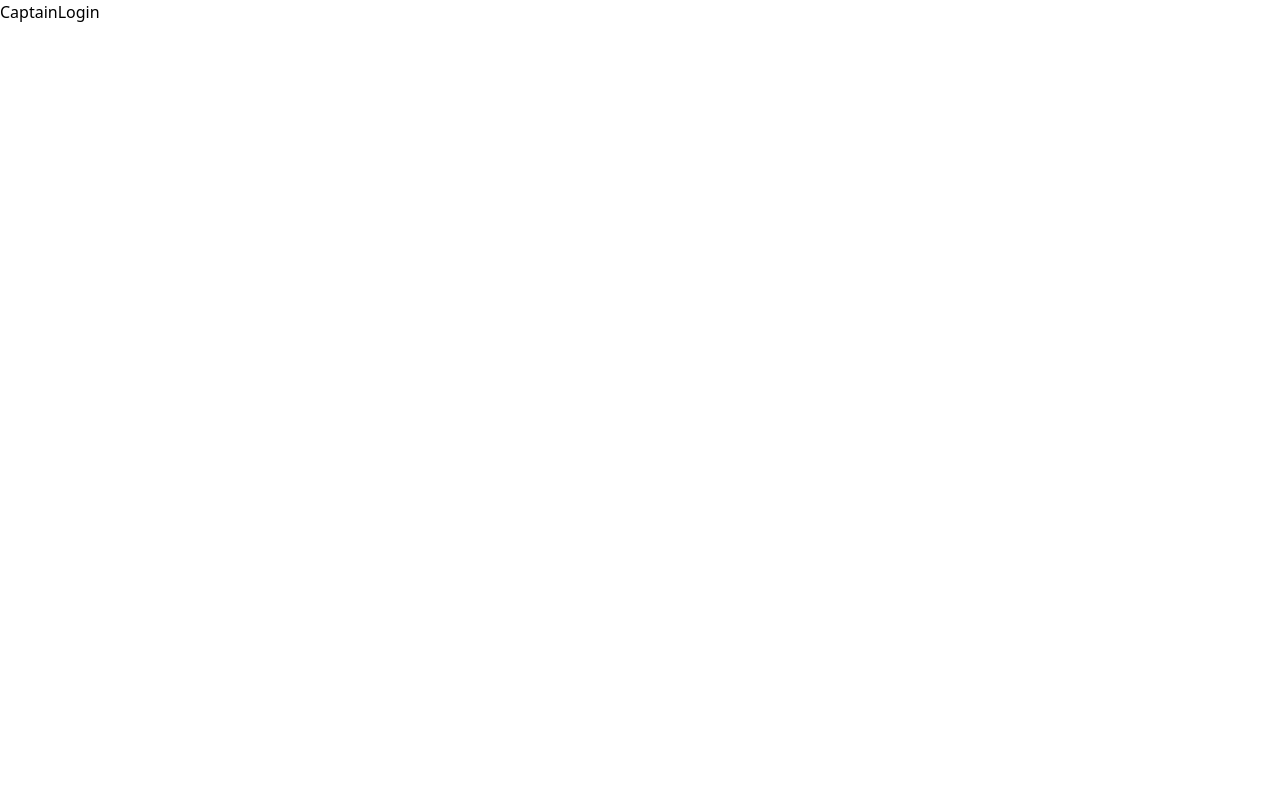
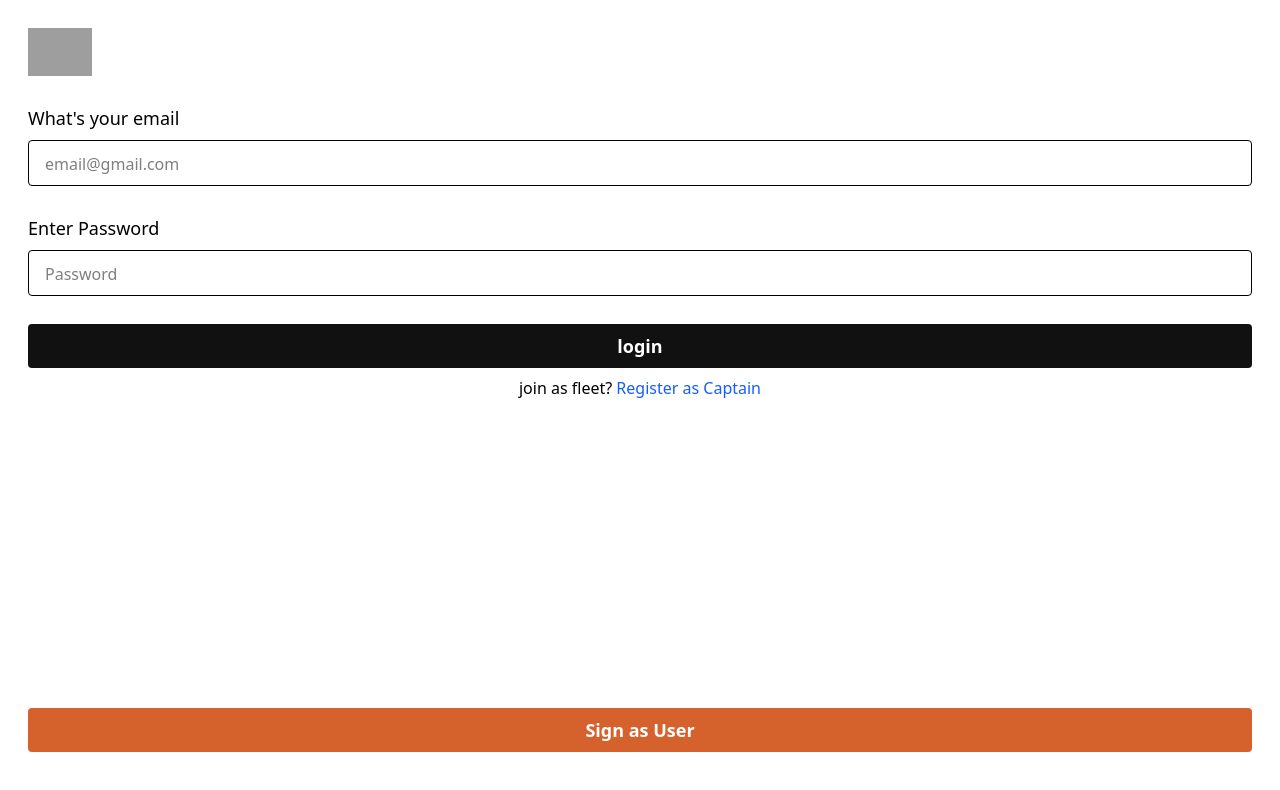
Before and after one commit to Vikash3456/Ride-Booking-App, a React (Vite) app in the folder frontend/: page /captain-login in a window 1280 px wide. Shown: the top 790 px of the page. Built offline with nearby package versions, Linux system fonts and the light colour scheme; grey boxes are pictures that could not be loaded.

Commit message:
feat: enhance user and captain login/signup pages with form handling and navigation

```diff
--- a/frontend/src/pages/CaptainLogin.jsx
+++ b/frontend/src/pages/CaptainLogin.jsx
@@ -1,8 +1,59 @@
-import React from 'react'
+import React, { use, useState } from 'react'
+import { Link } from 'react-router-dom'
+
 
 const CaptainLogin = () => {
+    const [email, setEmail] = useState(' ')
+    const [password, setPassword] = useState('') // two way binding
+
+    const [captainData, setCaptainData] = useState({})
+    const submitHandler=(e)=>{
+        e.preventDefault()
+        setCaptainData({
+          email:email,
+          password:password
+        })
+        console.log(captainData)
+        setEmail('')
+        setPassword('')
+    }
   return (
-    <div>CaptainLogin</div>
+    <div className=' h-screen p-7 flex flex-col justify-between'>
+   <div>
+   <img className='w-16 mb-7 'src="https://upload.wikimedia.org/wikipedia/commons/c/cc/Uber_logo_2018.png" alt=" Uber photo black wala " />
+      <form  onSubmit={(e)=>{
+        submitHandler(e)
+      }} action="">
+        <h3 className=' text-lg font-medium mb-2'>What's your email</h3>
+        <input
+        required
+        value={email}
+        onChange={(e)=>{
+          setEmail(e.target.value)
+        }}
+        className='bg-[#eeeee] mb-7 rounded px-4 py-2 border w-full text-lg placeholder:text-base'
+        type="email"
+        placeholder='email@gmail.com' />
+
+        <h3 className='text-lg font-medium mb-2 '>Enter Password</h3>
+        <input
+        required
+        value={password}
+        onChange={(e)=>{
+          setPassword(e.target.value)
+        }}
+        className='bg-[#eeeee] mb-7 rounded px-4 py-2 border w-full text-lg placeholder:text-base'
+        type="password"
+        placeholder='Password' />
+
+        <button  className='bg-[#111] text-white font-semibold mb-2 rounded px-4 py-2  w-full text-lg placeholder:text-base'>login</button>
+
+        <p className='text-center'>join as fleet? <Link  to='/captain-signup'className='text-blue-600'>Register as Captain</Link></p>
+      </form>
+   </div>
+   <Link to='/login' className='bg-[#d5622d] flex  justify-center items-center text-white font-semibold mb-5 rounded px-4 py-2  w-full text-lg placeholder:text-base'>Sign as User</Link>
+
+    </div>
   )
 }
 
--- /dev/null
+++ b/frontend/src/pages/CaptainSignup.jsx
@@ -0,0 +1,9 @@
+import React from 'react'
+
+const CaptainSignup = () => {
+  return (
+    <div>CaptainSignup</div>
+  )
+}
+
+export default CaptainSignup
--- a/frontend/src/pages/CaptianSignup.jsx
+++ /dev/null
@@ -1,9 +0,0 @@
-import React from 'react'
-
-const CaptianSignup = () => {
-  return (
-    <div>CaptianSignup</div>
-  )
-}
-
-export default CaptianSignup
--- a/frontend/src/pages/Home.jsx
+++ b/frontend/src/pages/Home.jsx
@@ -1,8 +1,15 @@
 import React from 'react'
+import { Link } from 'react-router-dom'
 
 const Home = () => {
   return (
-    <div>Home</div>
+    <div className='h-screen pt-8  w-full bg-[url(https://images.unsplash.com/photo-1724501733503-17e18bd41b11?q=80&w=1988&auto=format&fit=crop&ixlib=rb-4.0.3&ixid=M3wxMjA3fDB8MHxwaG90by1wYWdlfHx8fGVufDB8fHx8fA%3D%3D)] bg-center bg-red-400 flex justify-between flex-col  '>
+      <img className='w-16 ml-8 'src="https://cdn-assets-eu.frontify.com/s3/frontify-enterprise-files-eu/eyJwYXRoIjoid2VhcmVcL2ZpbGVcLzhGbTh4cU5SZGZUVjUxYVh3bnEyLnN2ZyJ9:weare:F1cOF9Bps96cMy7r9Y2d7affBYsDeiDoIHfqZrbcxAw?width=1200&height=417" />
+      <div className=' py-4 pb-7  px-4 bg-white' >
+            <h2 className=' text-3xl font-bold text-center'>Get Started with Uber</h2>
+            <Link to='/login' className='flex items-center justify-center text-white bg-black rounded mt-5 py-3 '>Continue</Link>
+      </div>
+    </div>
   )
 }
 
--- a/frontend/src/pages/UserLogin.jsx
+++ b/frontend/src/pages/UserLogin.jsx
@@ -1,8 +1,59 @@
-import React from 'react'
+import React, {  useState } from 'react'
+import { Link } from 'react-router-dom'
 
 const UserLogin = () => {
+
+  const [email, setEmail] = useState(' ')  // two way binding
+  const [password, setPassword] = useState('')
+  const [userData, setUserData] = useState({})
+
+  const submitHandler=(e)=>{
+      e.preventDefault()
+      setUserData({
+        email:email,
+        password:password
+      })
+      console.log(userData)
+      setEmail('')
+      setPassword('')
+  }
   return (
-    <div>UserLogin</div>
+    <div className=' h-screen p-7 flex flex-col justify-between'>
+   <div>
+   <img className='w-16 mb-10 'src="https://upload.wikimedia.org/wikipedia/commons/c/cc/Uber_logo_2018.png" alt=" Uber photo black wala " />
+      <form  onSubmit={(e)=>{
+        submitHandler(e)
+      }} action="">
+        <h3 className=' text-lg font-medium mb-2'>What's your email</h3>
+        <input
+        required
+        value={email}
+        onChange={(e)=>{
+          setEmail(e.target.value)
+        }}
+        className='bg-[#eeeee] mb-7 rounded px-4 py-2 border w-full text-lg placeholder:text-base'
+        type="email"
+        placeholder='email@gmail.com' />
+
+        <h3 className='text-lg font-medium mb-2 '>Enter Password</h3>
+        <input
+        required
+        value={password}
+        onChange={(e)=>{
+          setPassword(e.target.value)
+        }}
+        className='bg-[#eeeee] mb-7 rounded px-4 py-2 border w-full text-lg placeholder:text-base'
+        type="password"
+        placeholder='Password' />
+
+        <button  className='bg-[#111] text-white font-semibold mb-2 rounded px-4 py-2  w-full text-lg placeholder:text-base'>login</button>
+
+        <p className='text-center'>New here? <Link  to='/signup'className='text-blue-600'>Create new Account</Link></p>
+      </form>
+   </div>
+   <Link to='/captain-login' className='bg-[#10b461] flex  justify-center items-center text-white font-semibold mb-5 rounded px-4 py-2  w-full text-lg placeholder:text-base'>Sign as Captain</Link>
+
+    </div>
   )
 }
 
```
Also changed, not shown: frontend/src/App.jsx (+4 -3 lines), 1 other file (tests, documents, lock files or other folders).
